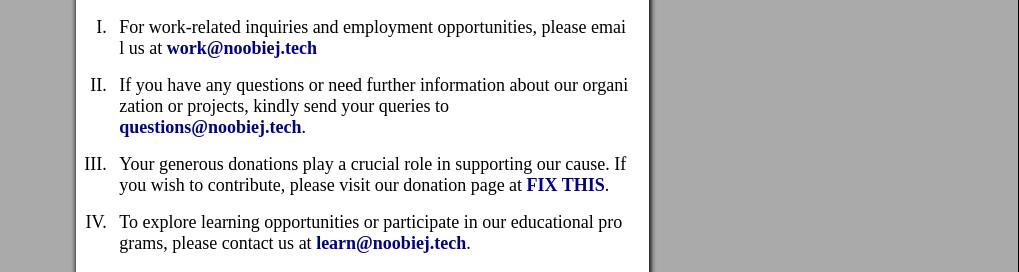
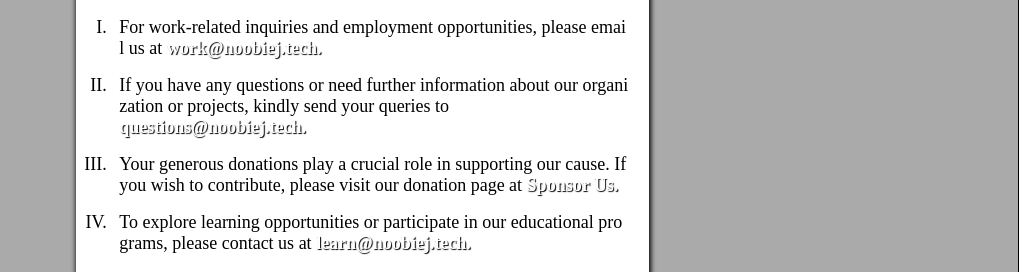
Before and after one commit to Hazey8709/Project-Profile, a website: page html/contact.html in a window 1280 px wide. Shown: the part 417-689 px from the top of the page, 261-1280 px from the left. Drawn offline with Linux system fonts and the light colour scheme.

Commit message:
sponsor Link page added

```diff
--- a/css/contact.css
+++ b/css/contact.css
@@ -311,7 +311,8 @@ body {
     word-break: keep-all;
     text-decoration: none;
     font-weight: bold;
-    color: darkblue;
+    color: white;
+    text-shadow: 1px 1px 1px black;
 }
 
 .list_Cont li a:hover {
--- a/html/contact.html
+++ b/html/contact.html
@@ -116,7 +116,7 @@
                         <a
                             href="mailto:work@noobiej.tech"
                             title="Click to email us for work!"
-                            >work@noobiej.tech</a
+                            >work@noobiej.tech.</a
                         >
                     </li>
 
@@ -127,15 +127,15 @@
                         <a
                             href="mailto:questions@noobiej.tech"
                             title="Click to email us about questions!"
-                            >questions@noobiej.tech</a
-                        >.
+                            >questions@noobiej.tech.</a
+                        >
                     </li>
 
                     <li>
                         Your generous donations play a crucial role in
                         supporting our cause. If you wish to contribute, please
                         visit our donation page at
-                        <a href="mailto:questions@noobiej.tech">FIX THIS</a>.
+                        <a href="donations.html" target="_blank">Sponsor Us.</a>
                     </li>
 
                     <li>
@@ -144,8 +144,8 @@
                         <a
                             href="mailto:learn@noobiej.tech"
                             title="Click to email us about learning!"
-                            >learn@noobiej.tech</a
-                        >.
+                            >learn@noobiej.tech.</a
+                        >
                     </li>
                 </ul>
 
```
Also changed, not shown: html/donations.html (added, +11 -0 lines).
